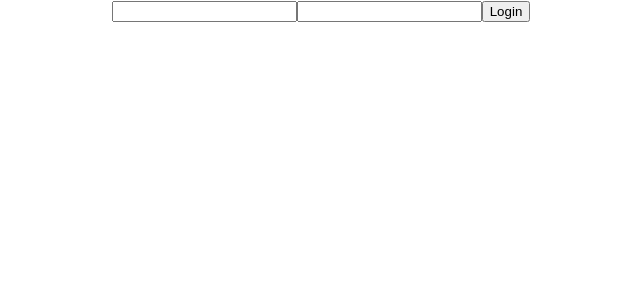
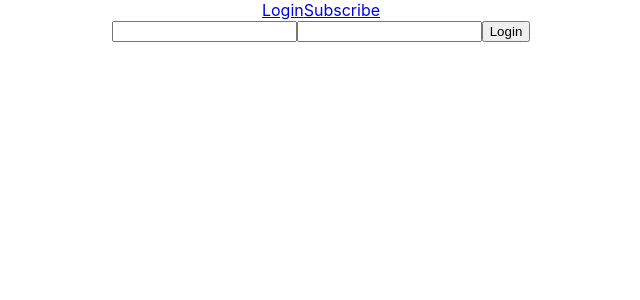
Before and after one commit to galinaki/savelifes, a React (Create React App) app in the folder client/: page /login in a window 1280 px wide. Shown: the top 300 px of the page, without its empty margins (319-959 px from the left). Built offline with nearby package versions, Linux system fonts and the light colour scheme.

Commit message:
navbar, login logout tested

```diff
--- a/client/src/App.js
+++ b/client/src/App.js
@@ -5,6 +5,7 @@ import './App.css';
 import AnimalsContainer from './containers/AnimalsContainer';
 import Subscribe from './screens/Subscribe/Subscribe';
 import Login from './screens/Login/Login';
+import Navbar from './components/Navbar/Navbar';
 
 function App() {
 
@@ -25,6 +26,7 @@ function App() {
 
   return (
     <div className="App">
+      <Navbar currentUser={currentUser} logout={logout} />
       <Routes>
         <Route path='/users' element={<Subscribe />} setCurrentUser={setCurrentUser}  />
         <Route path='/login' element={<Login setCurrentUser={setCurrentUser} />} />
--- /dev/null
+++ b/client/src/components/Navbar/Navbar.jsx
@@ -0,0 +1,21 @@
+import React from 'react';
+import { Link } from 'react-router-dom';
+
+export default function Navbar(props) {
+  return (
+    <div>
+      {
+        props.currentUser ?
+          <>
+            <h3>Welcome, {props.currentUser.firstname}</h3>
+            <button onClick={props.logout}>Log out</button>
+          </>
+          :
+          <>
+            <Link to='/login'>Login</Link>
+            <Link to='/subscribe'>Subscribe</Link>
+          </>
+        }
+    </div>
+  )
+}
--- a/client/src/screens/Animals/Animals.jsx
+++ b/client/src/screens/Animals/Animals.jsx
@@ -3,7 +3,7 @@ import { Link } from 'react-router-dom';
 
 export default function Animals(props) {
   return (
-    <div>
+      <div>
       {props.animals.map(animal => (
         <Link key={animal.id} to={`/animals/${animal.id}`} >
           <img src={animal.img_url} alt={animal.name}/>
--- a/client/src/screens/Login/Login.jsx
+++ b/client/src/screens/Login/Login.jsx
@@ -18,7 +18,7 @@ export default function Login(props) {
       const resp = await loginUser(user)
       props.setCurrentUser(resp)
 
-      navigate('/')
+      navigate('/animals')
 
     }}>
       <input type='text' onChange={(e) => setUsername(e.target.value) } value={username} />
```
